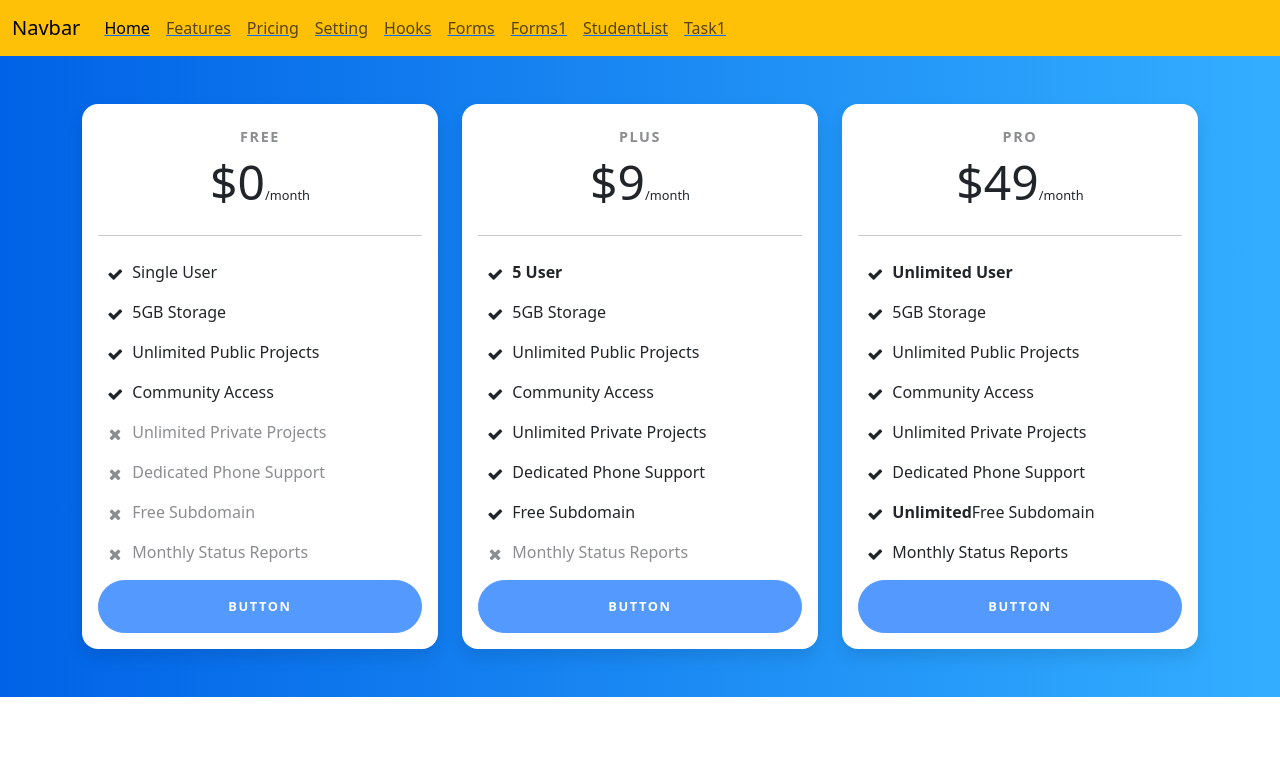
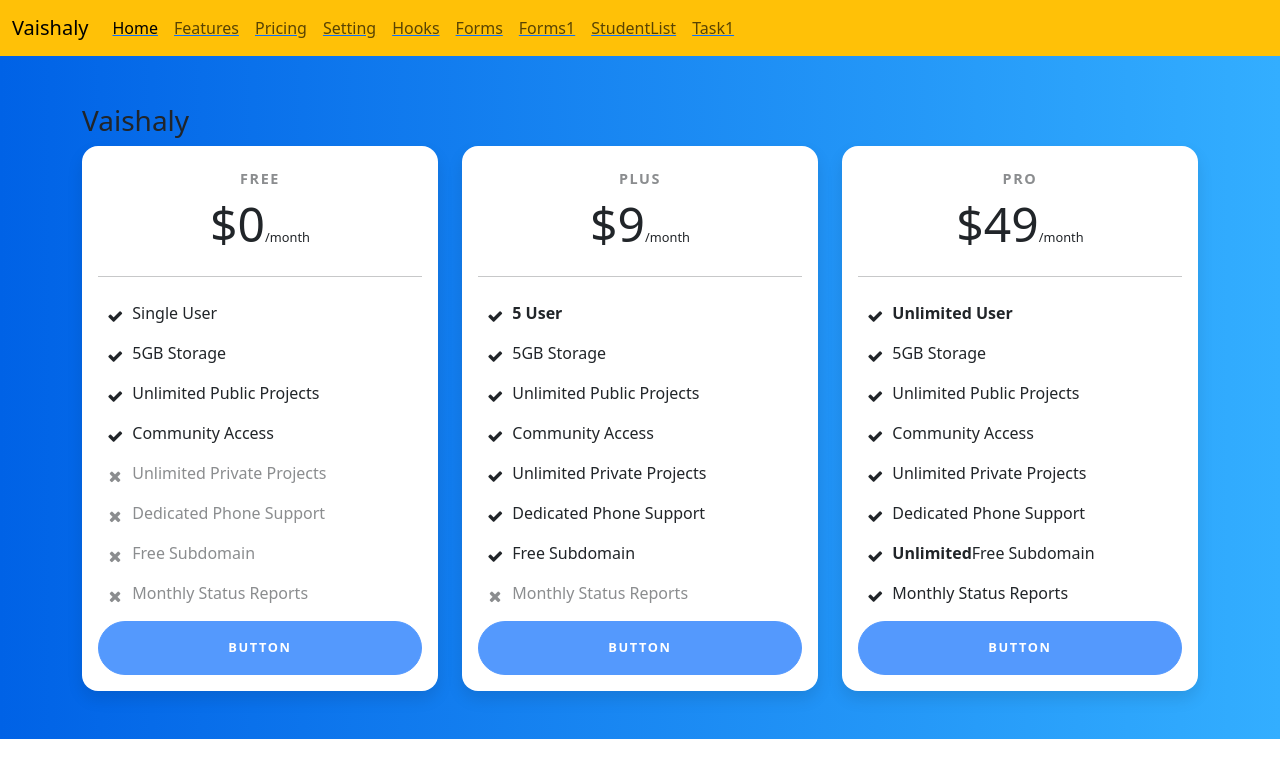
Before and after one commit to vaishaly-jeyakumar/till_form_table, a React (Create React App) app: page /Pricing in a window 1280 px wide. Shown: the top 778 px of the page. Built offline with nearby package versions, Linux system fonts and the light colour scheme.

Commit message:
first commit

```diff
--- a/src/App.js
+++ b/src/App.js
@@ -15,11 +15,13 @@ import { Toaster } from 'react-hot-toast';
 import StudentList from './compenents/StudentList';
 import StudentView from './compenents/StudentView';
 import Task1 from './compenents/Task1';
+import { Provider } from './Context/Context';
 
 
 function App() {
   return (
     <BrowserRouter>
+    <Provider value={'Vaishaly'}>
     <Topbar />
       <Routes>
         <Route path='/Home' element={<Home/>}/>
@@ -38,6 +40,7 @@ function App() {
 
 
       </Routes>
+      </Provider>
       <Toaster   position="bottom-center"  toastOptions={{
     // Define default options
     className: '',
--- /dev/null
+++ b/src/Context/Context.js
@@ -0,0 +1,5 @@
+import React from "react";
+const usercontext = React.createContext()
+const Provider = usercontext.Provider
+export default usercontext
+export {Provider}
--- a/src/compenents/Dashboard.js
+++ b/src/compenents/Dashboard.js
@@ -1,6 +1,9 @@
-import React from 'react'
+import React, { useContext } from 'react'
+import usercontext from '../Context/Context'
 
 function Dashboard() {
+    const value= useContext(usercontext)
+    console.log(value)
     const data = [
         {
             name: 'Primary Card',
@@ -21,6 +24,7 @@ function Dashboard() {
     ]
     return (
         <div className='container my-5'>
+            <h3>{value}</h3>
             <div className='row'>
                 {
                     data.map((card) => {
--- a/src/compenents/Pricing.js
+++ b/src/compenents/Pricing.js
@@ -1,6 +1,8 @@
-import React from 'react'
+import React, { useContext } from 'react'
+import usercontext from '../Context/Context'
 
 function Pricing() {
+  const value = useContext(usercontext)
   const data = [
     {
       Heading: 'Free',
@@ -21,6 +23,7 @@ function Pricing() {
   return (
     <section class="pricing py-5">
       <div class="container">
+        <h3>{value}</h3>
         <div class="row">
           {
             data.map((list) => {
--- a/src/compenents/Topbar.js
+++ b/src/compenents/Topbar.js
@@ -1,11 +1,13 @@
-import React from 'react'
+import React, { useContext } from 'react'
 import { Link } from 'react-router-dom'
+import usercontext from '../Context/Context'
 
 function Topbar() {
+  const value = useContext(usercontext)
   return (
     <nav class="navbar navbar-expand-lg bg-warning">
   <div class="container-fluid">
-    <a class="navbar-brand" href="#">Navbar</a>
+    <a class="navbar-brand" href="#">{value}</a>
     <button class="navbar-toggler" type="button" data-bs-toggle="collapse" data-bs-target="#navbarNav" aria-controls="navbarNav" aria-expanded="false" aria-label="Toggle navigation">
       <span class="navbar-toggler-icon"></span>
     </button>
```
